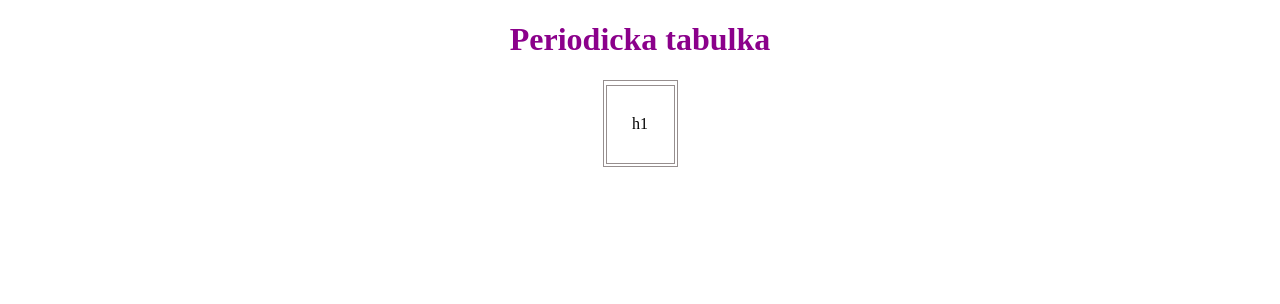
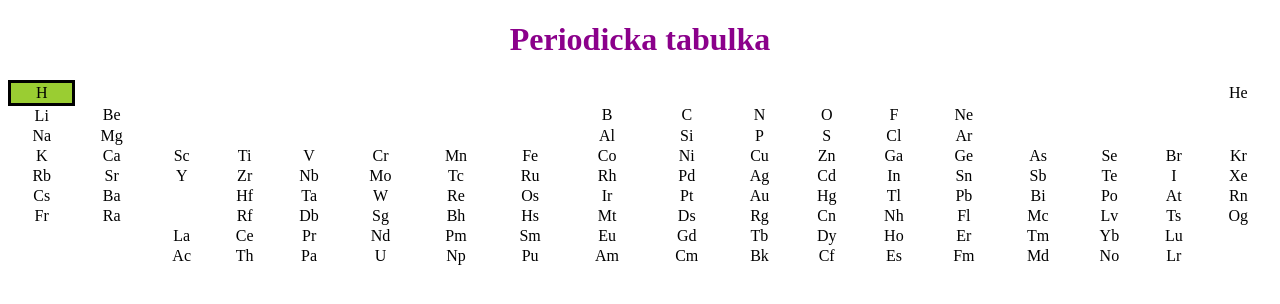
Before and after one commit to kristiankrak/tabulka.krak, a plain HTML site: page index.html in a window 1280 px wide. Drawn offline with Linux system fonts and the light colour scheme.

Commit message:
Add files via upload

```diff
--- a/index.html
+++ b/index.html
@@ -9,12 +9,178 @@
 <body>
     <h1 >Periodicka tabulka</h1>
    <table>
-<tr>
-</tr>
-
-<tr>
-    <td>h1</td>
-</tr>
+    <table>
+        <tr>
+            <td class="nekovy">H</td>
+            <td class="invis"></td>
+            <td class="invis"></td>
+            <td class="invis"></td>
+            <td class="invis"></td>
+            <td class="invis"></td>
+            <td class="invis"></td>
+            <td class="invis"></td>
+            <td class="invis"></td>
+            <td class="invis"></td>
+            <td class="invis"></td>
+            <td class="invis"></td>
+            <td class="invis"></td>
+            <td class="invis"></td>
+            <td class="invis"></td>
+            <td class="invis"></td>
+            <td class="invis"></td>
+            <td>He</td>
+        </tr>
+        <tr>
+            <td>Li</td>
+            <td>Be</td>
+            <td class="invis"></td>
+            <td class="invis"></td>
+            <td class="invis"></td>
+            <td class="invis"></td>
+            <td class="invis"></td>
+            <td class="invis"></td>
+            <td>B</td>
+            <td>C</td>
+            <td>N</td>
+            <td>O</td>
+            <td>F</td>
+            <td>Ne</td>
+        </tr>
+        <tr>
+            <td>Na</td>
+            <td>Mg</td>
+            <td class="invis"></td>
+            <td class="invis"></td>
+            <td class="invis"></td>
+            <td class="invis"></td>
+            <td class="invis"></td>
+            <td class="invis"></td>
+            <td>Al</td>
+            <td>Si</td>
+            <td>P</td>
+            <td>S</td>
+            <td>Cl</td>
+            <td>Ar</td>
+        </tr>
+        <tr>
+            <td>K</td>
+            <td>Ca</td>
+            <td>Sc</td>
+            <td>Ti</td>
+            <td>V</td>
+            <td>Cr</td>
+            <td>Mn</td>
+            <td>Fe</td>
+            <td>Co</td>
+            <td>Ni</td>
+            <td>Cu</td>
+            <td>Zn</td>
+            <td>Ga</td>
+            <td>Ge</td>
+            <td>As</td>
+            <td>Se</td>
+            <td>Br</td>
+            <td>Kr</td>
+            <tr>
+                <td>Rb</td>
+                <td>Sr</td>
+                <td>Y</td>
+                <td>Zr</td>
+                <td>Nb</td>
+                <td>Mo</td>
+                <td>Tc</td>
+                <td>Ru</td>
+                <td>Rh</td>
+                <td>Pd</td>
+                <td>Ag</td>
+                <td>Cd</td>
+                <td>In</td>
+                <td>Sn</td>
+                <td>Sb</td>
+                <td>Te</td>
+                <td>I</td>
+                <td>Xe</td>
+            </tr>
+            <tr>
+                <td>Cs</td>
+                <td>Ba</td>
+                <td class="invis"></td>
+                <td>Hf</td>
+                <td>Ta</td>
+                <td>W</td>
+                <td>Re</td>
+                <td>Os</td>
+                <td>Ir</td>
+                <td>Pt</td>
+                <td>Au</td>
+                <td>Hg</td>
+                <td>Tl</td>
+                <td>Pb</td>
+                <td>Bi</td>
+                <td>Po</td>
+                <td>At</td>
+                <td>Rn</td>
+            </tr>
+            <tr>
+                <td>Fr</td>
+                <td>Ra</td>
+                <td class="invis"></td>
+                <td>Rf</td>
+                <td>Db</td>
+                <td>Sg</td>
+                <td>Bh</td>
+                <td>Hs</td>
+                <td>Mt</td>
+                <td>Ds</td>
+                <td>Rg</td>
+                <td>Cn</td>
+                <td>Nh</td>
+                <td>Fl</td>
+                <td>Mc</td>
+                <td>Lv</td>
+                <td>Ts</td>
+                <td>Og</td>
+            </tr>
+            <tr>
+                <td class="invis"></td>
+                <td class="invis"></td>
+                <td>La</td>
+                <td>Ce</td>
+                <td>Pr</td>
+                <td>Nd</td>
+                <td>Pm</td>
+                <td>Sm</td>
+                <td>Eu</td>
+                <td>Gd</td>
+                <td>Tb</td>
+                <td>Dy</td>
+                <td>Ho</td>
+                <td>Er</td>
+                <td>Tm</td>
+                <td>Yb</td>
+                <td>Lu</td>
+                <td class="invis"></td>
+            </tr>
+            <tr>
+                <td class="invis"></td>
+                <td class="invis"></td>
+                <td>Ac</td>
+                <td>Th</td>
+                <td>Pa</td>
+                <td>U</td>
+                <td>Np</td>
+                <td>Pu</td>
+                <td>Am</td>
+                <td>Cm</td>
+                <td>Bk</td>
+                <td>Cf</td>
+                <td>Es</td>
+                <td>Fm</td>
+                <td>Md</td>
+                <td>No</td>
+                <td>Lr</td>
+                <td class="invis"></td>
+            </tr>
     </table>
 </body>
 </html>
--- a/style.CSS
+++ b/style.CSS
@@ -1,14 +1,29 @@
 h1 { text-align: center; color:darkmagenta;
 }
-table,th,td{ border: 1px rgb(150, 142, 142) ;border-style:solid; margin-left: auto; margin-right: auto;
-height: 75px; width: 75px; text-align: center;
+table {
+    margin-left: auto;
+    margin-right: auto;
+    border-collapse: collapse;
+    width: 100%;
+    height: 100%;
+    text-align: center;
 }
-.invis{
-empty-cells: hide;
-
+.kovy{ border-style: solid;background-color: aquamarine;
+}
+.alkalickekovy{ border-style: solid;background-color:salmon
+}
+.alkalichzemin{ border-style: solid;background-color:goldenrod
+}
+.prechodovvekovy{  border-style: solid;background-color:plum
+}
+.polokovy{  border-style: solid;background-color:wheat
+}
+.nekovy{ border-style: solid;background-color:yellowgreen
+}
+.halogeny{ border-style: solid;background-color:blue
+}
+.vzacnepliny{ border-style: solid;background-color : yellow
 }
 
-.Classcell1 {
-height: 100%;
-width: 100%;
+.invis { empty-cells: hide;
 }
```
